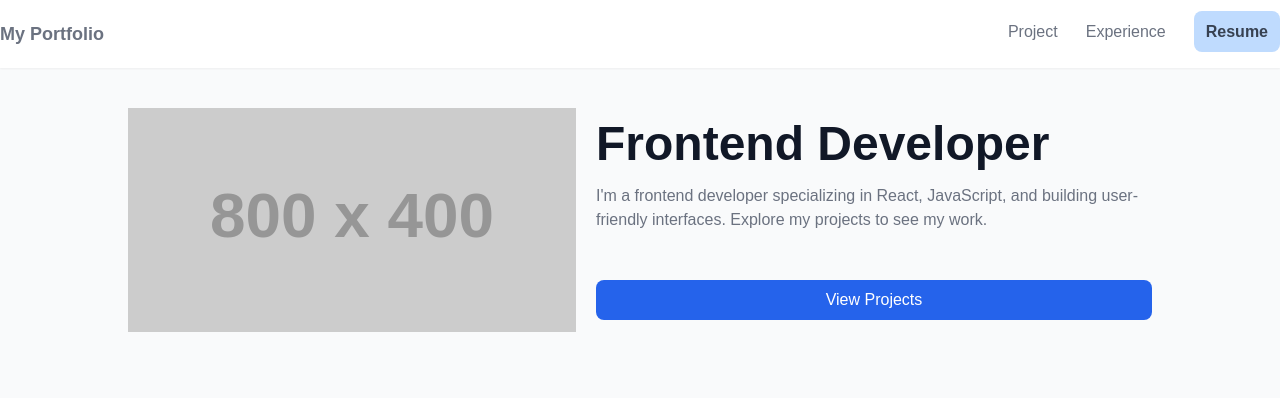
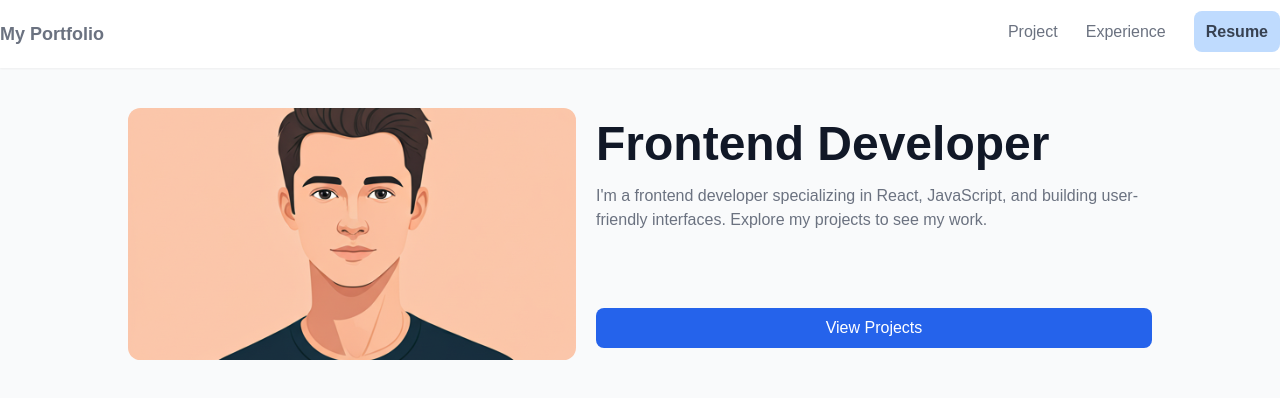
Before and after one commit to wsantiago009/my-portfolio, a Next.js app in the folder my-portfolio/: page / in a window 1280 px wide. Shown: the top 398 px of the page. Built offline with nearby package versions, Linux system fonts and the light colour scheme.

Commit message:
Add homepage profile image

```diff
--- a/my-portfolio/src/app/page.tsx
+++ b/my-portfolio/src/app/page.tsx
@@ -1,4 +1,7 @@
 import Image from 'next/image'
+import Link from 'next/link'
+
+import MyImage from '../../public/images/homepage-image.svg'
 
 import PageWrapper from '@/components/layout/PageWrapper'
 
@@ -8,7 +11,7 @@ export default async function Home() {
             <div className="flex justify-center gap-5">
                 <div className="w-full max-w-md">
                     <Image
-                        src="https://placehold.co/800x400/png"
+                        src={MyImage}
                         alt="profile"
                         width={800}
                         height={400}
@@ -30,9 +33,16 @@ export default async function Home() {
                             Explore my projects to see my work.
                         </p>
                     </div>
-                    <button className="bg-blue-600 text-white w-full p-2 rounded-lg">
+
+                    <Link
+                        href="/projects"
+                        // className="p-3 bg-blue-200 rounded-lg text-gray-700 font-semibold"
+                        className="bg-blue-600 text-white w-full p-2 rounded-lg text-center"
+                    >
+                        {/* <button className="bg-blue-600 text-white w-full p-2 rounded-lg"> */}
                         View Projects
-                    </button>
+                        {/* </button> */}
+                    </Link>
                 </div>
             </div>
         </PageWrapper>
--- a/my-portfolio/src/data/contact.json
+++ b/my-portfolio/src/data/contact.json
@@ -1,6 +1,6 @@
 [
     {
-        "contact_data": "Pulanglupa DOS, Las Piñas City, Metro Manila",
+        "contact_data": "Las Piñas City, Metro Manila",
         "icon": "MapPin"
     },
     {
```
Also changed, not shown: my-portfolio/public/images/homepage-image.svg (added).
